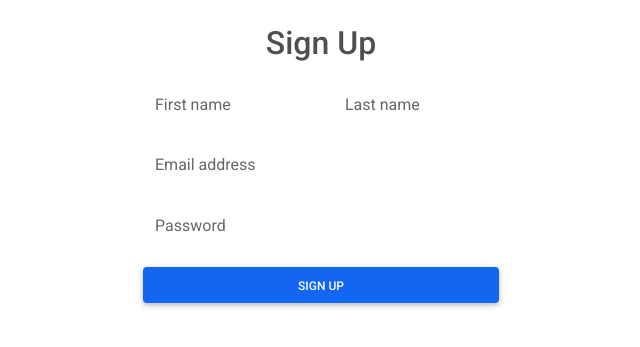
After one commit to prabodh44/MoneyLover, a Django app: page /money/register in a window 1280 px wide. The commit adds this page. Shown: the top 347 px of the page, without its empty margins (319-959 px from the left). Run offline with Django 3.2, Linux system fonts and the light colour scheme; some libraries are stand-ins or nearby versions.

Commit message:
Prabodh: added functionality to for sign up

```diff
--- /dev/null
+++ b/money/templates/money/register.html
@@ -0,0 +1,48 @@
+{% extends 'money/base_generic.html' %}
+{% block content %}
+
+    <form class="mt-4" method="POST">
+    {% csrf_token %}
+    <h2 class="text-center">Sign Up</h2>
+    {% if messages %}
+        <div class="w-25 m-auto">
+                        {% for message in messages %}
+                            <div class="alert alert-danger text-center">
+                                <span class="fa fa-exclamation-circle"></span>
+                                {{ message }}
+                            </div>
+                        {% endfor %}
+        </div>
+    {% endif %}
+    <div class="row mb-4 mt-4">
+        <div class="col">
+        <div class="form-outline">
+            <input type="text" class="form-control" name = "fname" />
+            <label class="form-label" for="form3Example1">First name</label>
+        </div>
+        </div>
+        <div class="col">
+        <div class="form-outline">
+            <input type="text" class="form-control" name = "lname" />
+            <label class="form-label" for="form3Example2">Last name</label>
+        </div>
+        </div>
+    </div>
+
+    <!-- Email input -->
+    <div class="form-outline mb-4">
+        <input type="email" class="form-control" name = "email" />
+        <label class="form-label" for="form3Example3">Email address</label>
+    </div>
+
+    <!-- Password input -->
+    <div class="form-outline mb-4">
+        <input type="password" class="form-control" name = "password" />
+        <label class="form-label" for="form3Example4">Password</label>
+    </div>
+
+    <!-- Submit button -->
+    <button type="submit" class="btn btn-primary btn-block mb-4">Sign up</button>
+
+
+{% endblock content %}
--- a/money/urls.py
+++ b/money/urls.py
@@ -8,6 +8,7 @@ urlpatterns = [
     path('transactions', views.transactions_view, name="transactions"),
     path('transactionTypes',views.transactionTypes_view, name="transactionTypes"),
     path('login',views.login_view, name="login"),
+    path('register',views.register_view, name="register"),
     path('logout', views.logout_view, name="logout"),
     path('pie-chart',views.pie_chart_view, name="pieChart"),
     path('income_expense_chart',views.income_expense_chart, name="income_expense_chart"),
--- a/money/views.py
+++ b/money/views.py
@@ -1,6 +1,8 @@
 from django.shortcuts import render, redirect
 from money.models import User, Transaction, TransactionType
 from django.http import JsonResponse
+from django.contrib.auth.models import User
+from django.contrib import messages
 
 from django.db.models import Sum
 import datetime
@@ -105,6 +107,36 @@ def transactionTypes_view(request):
 def login_view(request):
     return render(request, 'money/login.html', {})
 
+def register_view(request):
+    if(request.method == "POST"):
+        fname = request.POST["fname"]
+        lname = request.POST["lname"]
+        email = request.POST["email"]
+        password = request.POST["password"]
+        username = fname + lname
+
+        if User.objects.filter(username=username).exists():
+            messages.info(request, "Username already exists")
+
+        elif User.objects.filter(email=email):
+            messages.info(request, "Email is already registered")
+
+        else:
+            newUser = User.objects.create_user(
+                username=username,
+                password=password,
+                email=email,
+                is_staff=True,
+            )
+            newUser.save()
+            return redirect('login')
+
+
+
+
+
+    return render(request, 'money/register.html', {})
+
 def logout_view(request):
     return render(request, "money/login.html", {})
 
@@ -131,7 +163,9 @@ def income_expense_chart(request):
     labels.append('income')
 
     for q in income_expense_queries:
-        data.append(q.transaction_amount__sum)
+        data.append(q)
+
+        # print(q.transaction_amount)
 
     return JsonResponse(data={
         'labels':labels,
```
Also changed, not shown: money/templates/money/index.html (+31 -12 lines), money/templates/money/login.html (+2 -15 lines), db.sqlite3.
